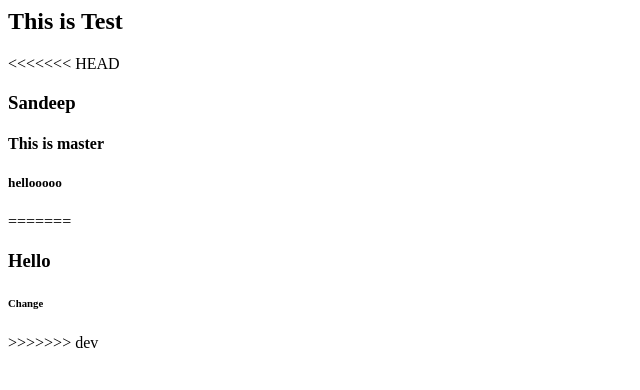
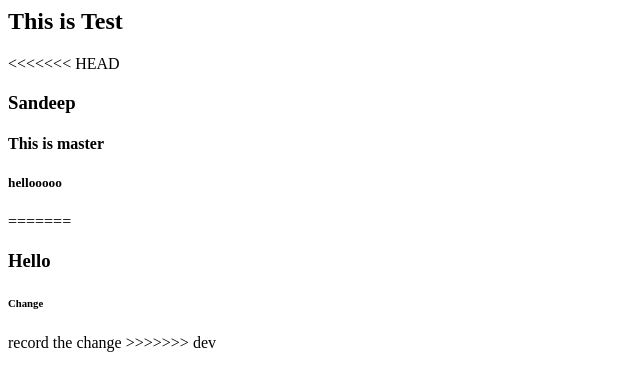
Before and after one commit to sandeep8705/sandeepduvva, a plain HTML site: page index.html in a window 1280 px wide. Shown: the whole page, without its empty margins (0-640 px from the left). Drawn offline with Linux system fonts and the light colour scheme.

Commit message:
Update index.html

```diff
--- a/index.html
+++ b/index.html
@@ -7,4 +7,5 @@
 =======
 <h3>Hello</h3>
 <h6>Change</h6>
+<h7>record the change</h7>
 >>>>>>> dev
```
